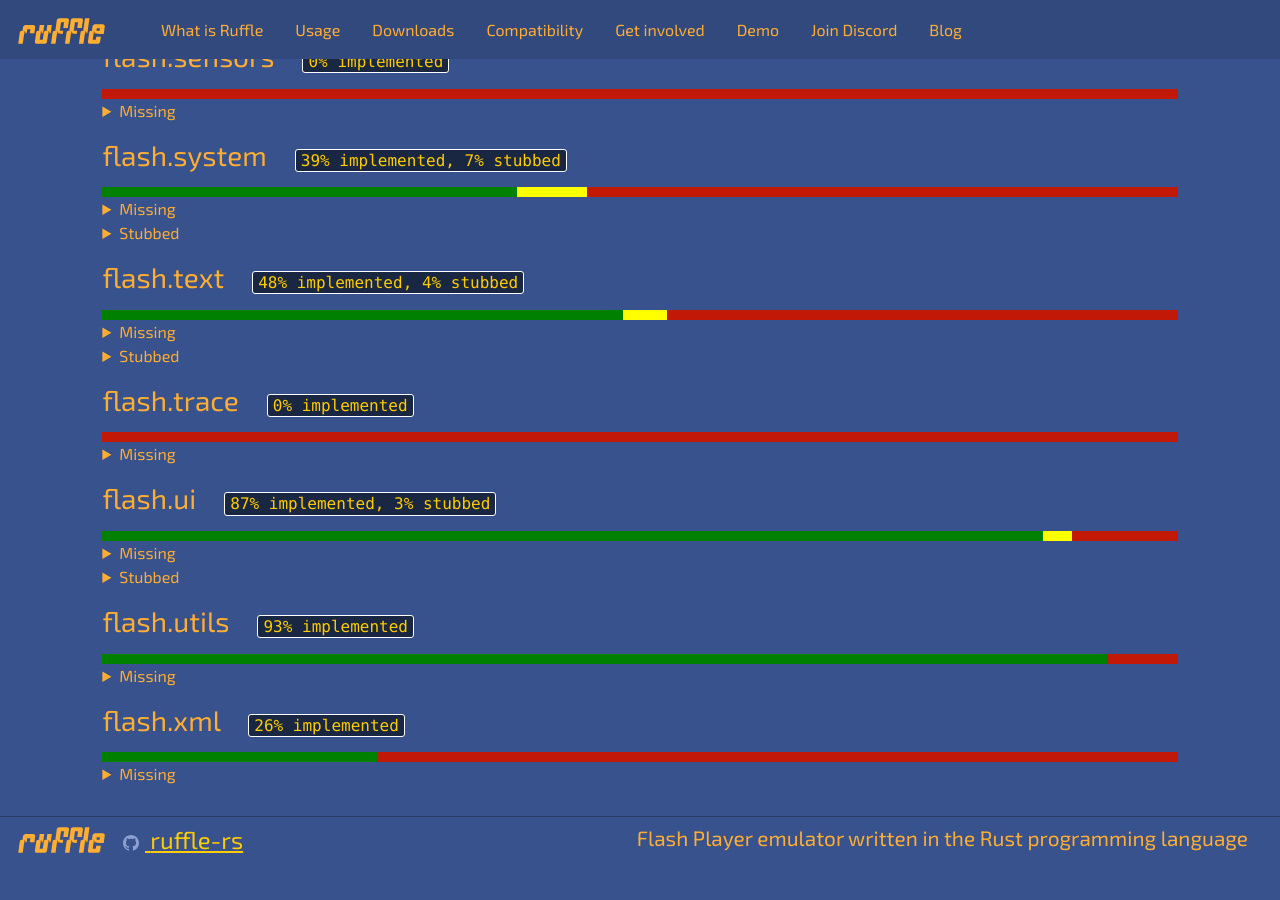
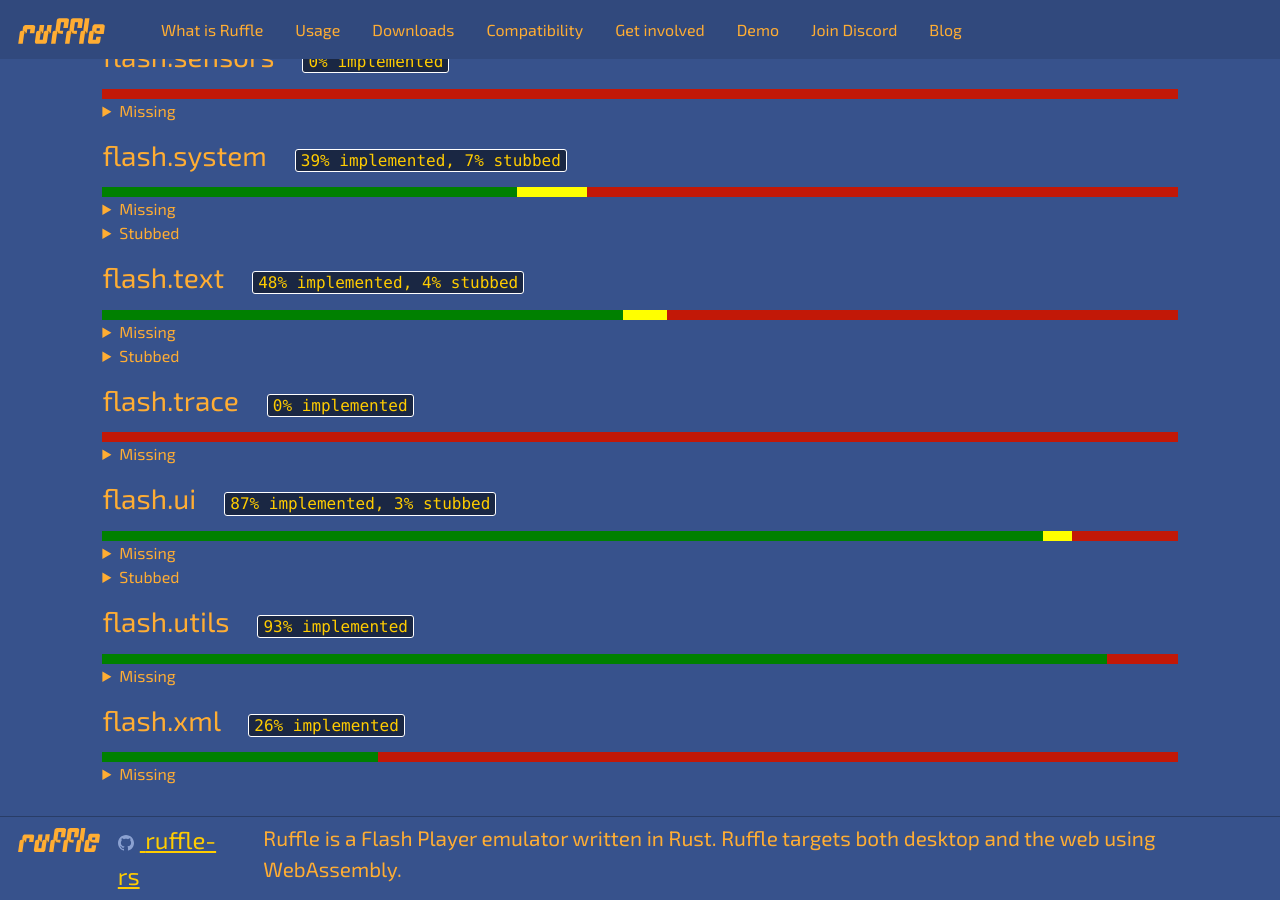
Before and after one commit to ruffle-rs/ruffle-rs.github.io, a Jekyll site: the page built from avm2.html, in a window 1280 px wide and 900 px high, scrolled down 2449 px. Built offline with Jekyll 4.4.1, drawn with Linux system fonts in a browser that asks for light colours; before the commit the page ends 3317 px from its top, so only the background shows below that.

Commit message:
Improve OpenGraph metadata

```diff
--- a/_config.yml
+++ b/_config.yml
@@ -1,11 +1,12 @@
 title: Ruffle
 # email: mwelsh@gmail.com
 description: >-
-  Flash Player emulator written in the Rust programming language
+  Ruffle is a Flash Player emulator written in Rust. Ruffle targets both desktop and the web using WebAssembly.
+image: "/assets/logo.svg"
 baseurl: ""
 #url: "https://ruffle.rs"
 # twitter_username: jekyllrb
-github_username:  ruffle-rs
+github_username: ruffle-rs
 github_url: "https://github.com/ruffle-rs/ruffle"
 repository: ruffle-rs/ruffle
 markdown: kramdown
--- a/_includes/head.html
+++ b/_includes/head.html
@@ -2,6 +2,8 @@
   <meta charset="utf-8">
   <meta http-equiv="X-UA-Compatible" content="IE=edge">
   <meta name="viewport" content="width=device-width, initial-scale=1">
+  <meta name="theme-color" content="#37528C">
+  <meta name="apple-mobile-web-app-status-bar-style" content="#37528C">
   {%- seo -%}
   <link rel="stylesheet" href="{{ "/assets/bootstrap/css/bootstrap.min.css" | relative_url }}">
   <link rel="stylesheet" href="{{ "/assets/main.css" | relative_url }}">
```
